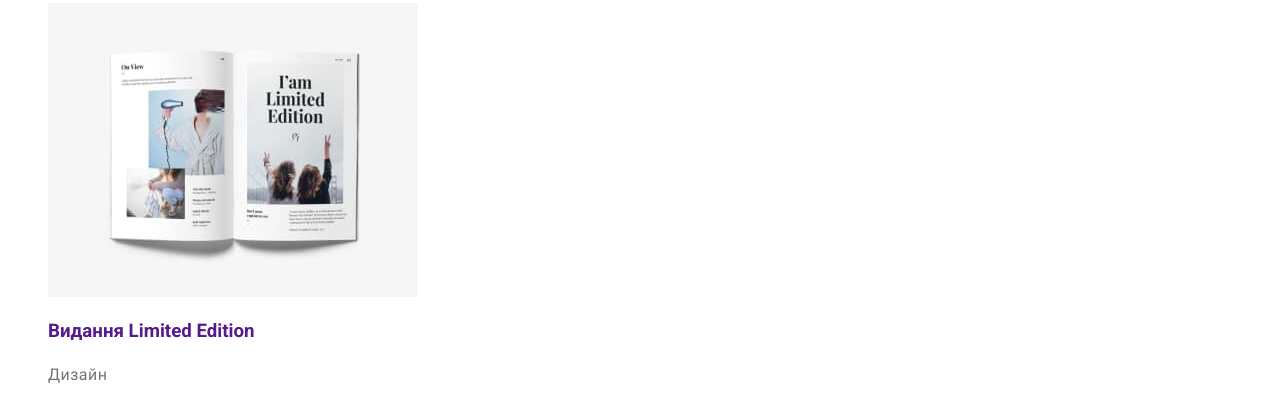
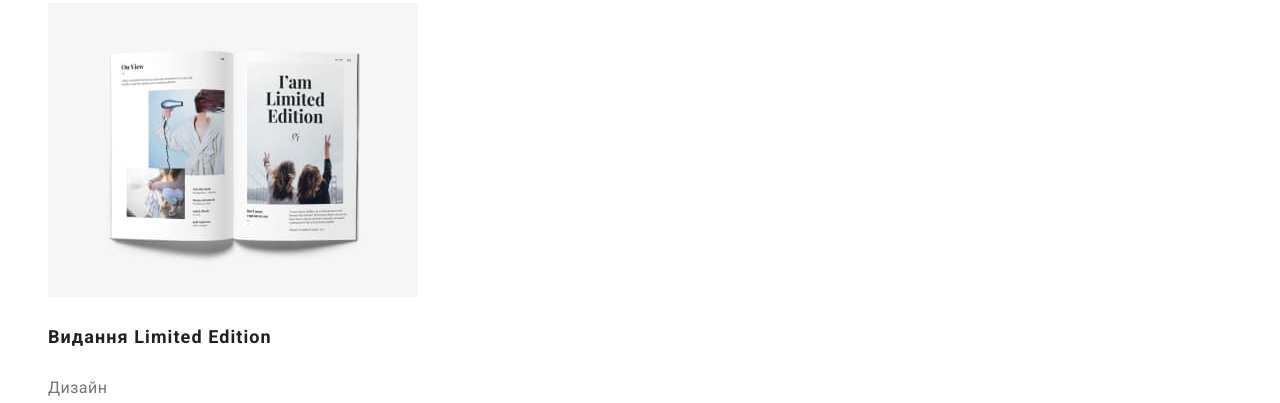
Before and after one commit to DenysPliuta/home-work-02, a plain HTML site: page portfolio.html in a window 1280 px wide. Shown: the part 1715-2118 px from the top of the page. Drawn offline with Linux system fonts and the light colour scheme.

Commit message:
оформление цвета и текста

```diff
--- a/portfolio.html
+++ b/portfolio.html
@@ -104,7 +104,7 @@
             <li>
                 <a href="" class="link">
                 <img src="./images/img-portfolio-07.jpg" alt="image portfolio works" width="370" height="294">
-                <h3>Видання Limited Edition</h3>
+                <h3 class="title-portfolio">Видання Limited Edition</h3>
                 <p class="text-portfolio">Дизайн</p>
                 </a>
             </li>
```
Also changed, not shown: css/style.css (line endings or trailing spaces).
